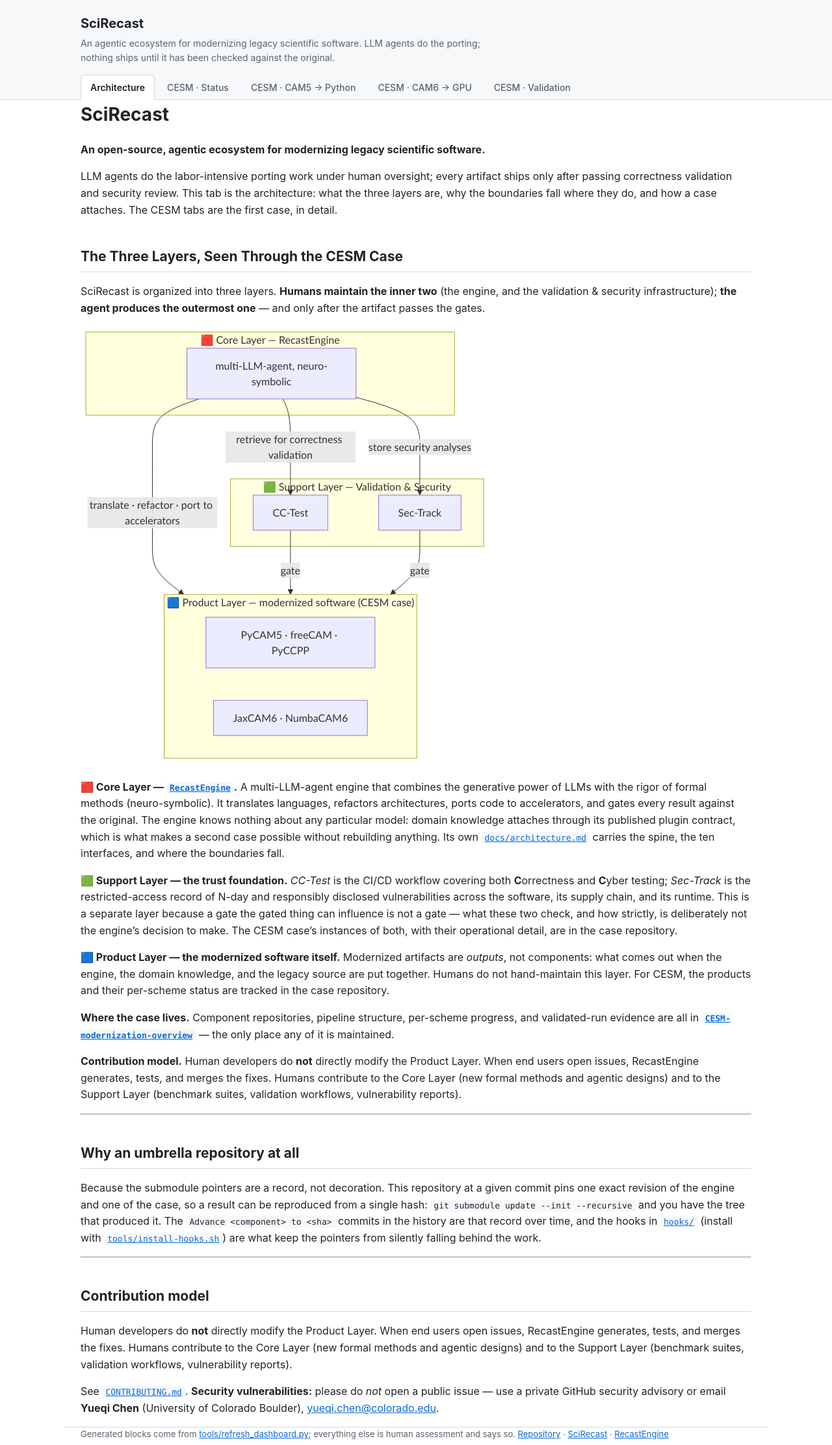
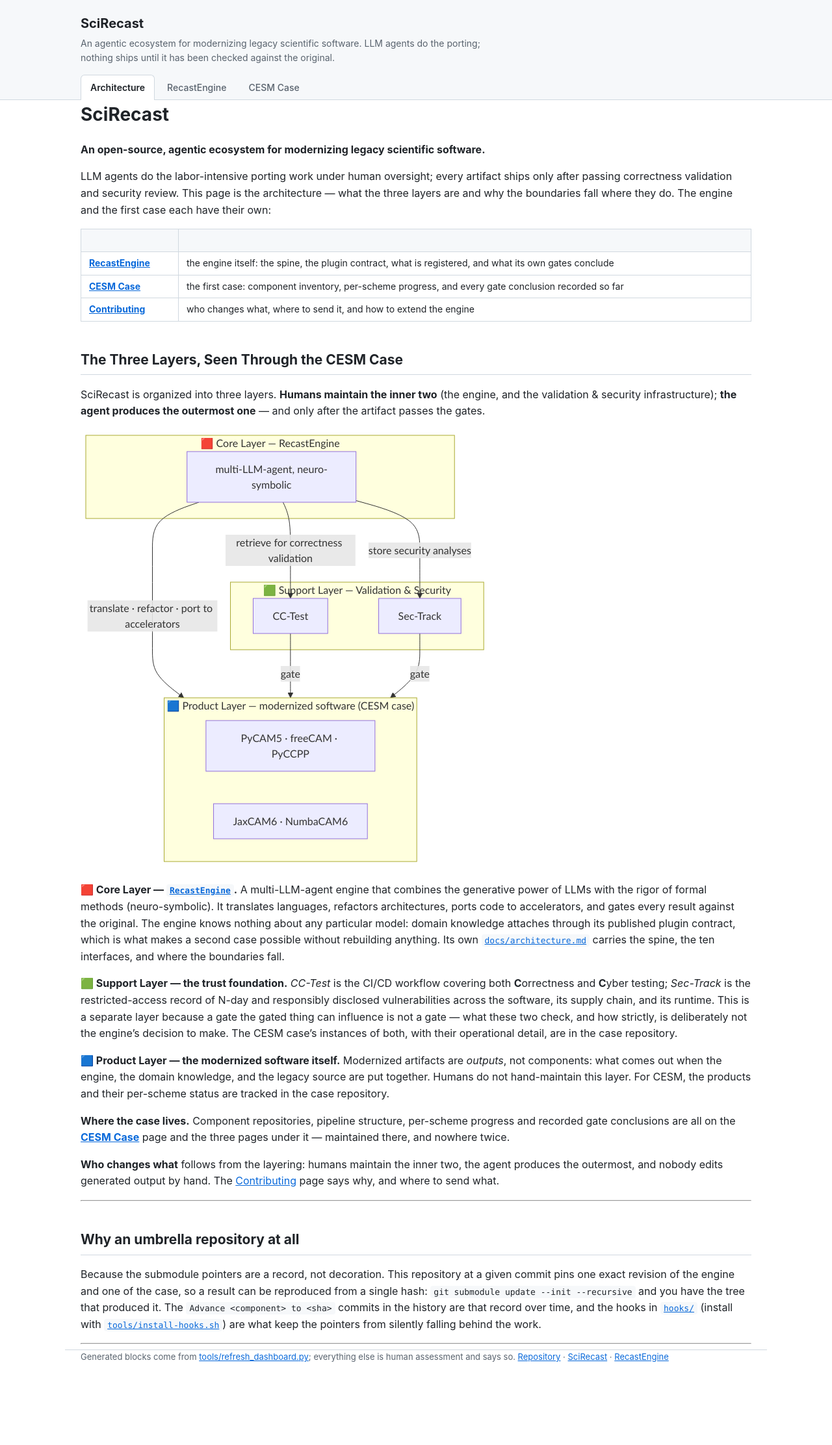
Before and after one commit to a85tract/SciRecast, a Jekyll site: the page built from index.md, in a window 1280 px wide. Shown: the whole page at 65% size. Built offline with Jekyll 4.4.1, drawn with Linux system fonts in a browser that asks for light colours; after the commit the page ends 2105 px from its top, so only the background shows below that.

Commit message:
Four tabs: Architecture, RecastEngine, CESM Case, Contributing
Architecture is now a hub rather than a wall of text: it says what the three
layers are and hands off to the engine, the case, and the contribution rules,
each of which is a destination of its own.

RecastEngine gets the page it never had. Its two factual sections are
generated rather than transcribed -- the registered plugins from the engine's
own pyproject entry points, and the verdicts its example commits. A page that
claimed capabilities by hand would eventually claim ones a checkout does not
have; this one cannot, and it makes the extension story checkable: the table
shows there is no privileged built-in path, which is why recast-cesm's cesm
frontend and translate-cam recipe are first-class rather than patches.

CESM Case becomes a hub too. Its status -- the generated inventory and gate
conclusions -- stays inline, since that is what a reader comes for, and the
three detail pages (CAM5, CAM6, Validation) leave the tab bar and gain a
breadcrumb. A sub-page keeps its parent's tab lit, so nobody loses track of
which section they are in.

Contributing is its own page and says the thing that division of labour is
actually for: a human editing generated output produces an artifact whose
provenance no longer matches its evidence, and the next regeneration undoes
the edit. If generated code is wrong, the rule that generated it is wrong.

Co-Authored-By: Claude Fable 5 <noreply@anthropic.com>

```diff
--- a/_layouts/default.html
+++ b/_layouts/default.html
@@ -46,6 +46,9 @@
       border-color: var(--line); font-weight: 600;
     }
     main { padding: 32px 0 64px; }
+    /* A page below a tab says so, rather than leaving the reader to guess which
+       tab they are inside from a nav bar that highlights none of them. */
+    .crumb { margin: -8px 0 20px; font-size: 14px; }
     main h1 { font-size: 28px; margin-top: 0; }
     main h2 { font-size: 21px; margin-top: 2em; padding-bottom: 6px; border-bottom: 1px solid var(--line); }
     main h3 { font-size: 17px; margin-top: 1.8em; }
@@ -74,13 +77,24 @@
       <nav>
         {%- assign tabs = site.pages | where_exp: "p", "p.nav_order" | sort: "nav_order" -%}
         {%- for tab in tabs -%}
+          {%- comment -%}
+            A sub-page keeps its parent's tab lit, so the reader never loses
+            track of which section they are in.
+          {%- endcomment -%}
+          {%- assign lit = false -%}
+          {%- if tab.url == page.url or tab.title == page.parent -%}{%- assign lit = true -%}{%- endif -%}
           <a href="{{ tab.url | relative_url }}"
-             {% if tab.url == page.url %}aria-current="page"{% endif %}>{{ tab.title }}</a>
+             {% if lit %}aria-current="page"{% endif %}>{{ tab.title }}</a>
         {%- endfor -%}
       </nav>
     </div>
   </header>
-  <main class="wrap">{{ content }}</main>
+  <main class="wrap">
+    {%- if page.parent %}
+    <p class="crumb"><a href="{{ page.parent_url | relative_url }}">← {{ page.parent }}</a></p>
+    {%- endif %}
+    {{ content }}
+  </main>
   <footer class="wrap">
     Generated blocks come from
     <a href="https://github.com/a85tract/CESM-modernization-overview/blob/main/tools/refresh_dashboard.py">tools/refresh_dashboard.py</a>;
--- a/cesm-cam5.md
+++ b/cesm-cam5.md
@@ -1,6 +1,7 @@
 ---
-title: CESM · CAM5 → Python
-nav_order: 3
+title: CAM5 → Python
+parent: CESM Case
+parent_url: cesm
 ---
 
 The first pipeline: rewrite CAM5's physics into Python and decouple it, keeping bit-for-bit agreement with the native Fortran.
--- a/cesm-cam6.md
+++ b/cesm-cam6.md
@@ -1,6 +1,7 @@
 ---
-title: CESM · CAM6 → GPU
-nav_order: 4
+title: CAM6 → GPU
+parent: CESM Case
+parent_url: cesm
 ---
 
 The second pipeline: port CAM6's physics kernels to Python/JAX and Numba on GPUs, validated scheme by scheme against native CESM output.
--- a/index.md
+++ b/index.md
@@ -7,10 +7,17 @@ nav_order: 1
 
 **An open-source, agentic ecosystem for modernizing legacy scientific software.**
 
-LLM agents do the labor-intensive porting work under human oversight; every artifact ships
-only after passing correctness validation and security review. This tab is the architecture:
-what the three layers are, why the boundaries fall where they do, and how a case attaches.
-The CESM tabs are the first case, in detail.
+LLM agents do the labor-intensive porting work under human oversight; every
+artifact ships only after passing correctness validation and security review.
+This page is the architecture — what the three layers are and why the boundaries
+fall where they do. The engine and the first case each have their own:
+
+| | |
+|---|---|
+| **[RecastEngine](engine)** | the engine itself: the spine, the plugin contract, what is registered, and what its own gates conclude |
+| **[CESM Case](cesm)** | the first case: component inventory, per-scheme progress, and every gate conclusion recorded so far |
+| **[Contributing](contributing)** | who changes what, where to send it, and how to extend the engine |
+
 
 ## The Three Layers, Seen Through the CESM Case
 
@@ -60,15 +67,13 @@ components: what comes out when the engine, the domain knowledge, and the legacy
 put together. Humans do not hand-maintain this layer. For CESM, the products and their
 per-scheme status are tracked in the case repository.
 
-**Where the case lives.** Component repositories, pipeline structure, per-scheme progress, and
-validated-run evidence are all in
-**[`CESM-modernization-overview`](https://github.com/a85tract/CESM-modernization-overview)** —
-the only place any of it is maintained.
+**Where the case lives.** Component repositories, pipeline structure, per-scheme progress and
+recorded gate conclusions are all on the **[CESM Case](cesm)** page and the three pages under
+it — maintained there, and nowhere twice.
 
-**Contribution model.** Human developers do **not** directly modify the Product Layer. When end
-users open issues, RecastEngine generates, tests, and merges the fixes. Humans contribute to the
-Core Layer (new formal methods and agentic designs) and to the Support Layer (benchmark suites,
-validation workflows, vulnerability reports).
+**Who changes what** follows from the layering: humans maintain the inner two,
+the agent produces the outermost, and nobody edits generated output by hand. The
+[Contributing](contributing) page says why, and where to send what.
 
 ---
 
@@ -82,15 +87,3 @@ hooks in [`hooks/`](hooks/) (install with [`tools/install-hooks.sh`](tools/insta
 are what keep the pointers from silently falling behind the work.
 
 ---
-
-## Contribution model
-
-Human developers do **not** directly modify the Product Layer. When end users open issues,
-RecastEngine generates, tests, and merges the fixes. Humans contribute to the Core Layer (new
-formal methods and agentic designs) and to the Support Layer (benchmark suites, validation
-workflows, vulnerability reports).
-
-See [`CONTRIBUTING.md`](https://github.com/a85tract/SciRecast/blob/main/CONTRIBUTING.md).
-**Security vulnerabilities:** please do *not* open a public issue — use a private GitHub
-security advisory or email **Yueqi Chen** (University of Colorado Boulder),
-<yueqi.chen@colorado.edu>.
```
Also changed, not shown: CONTRIBUTING.md (+45 -32 lines), cesm-validation.md (+3 -2 lines), cesm.md (renamed from cesm-status.md, +15 -7 lines), engine.md (added, +74 -0 lines), tools/refresh_dashboard.py (+95 -3 lines), README.md.
